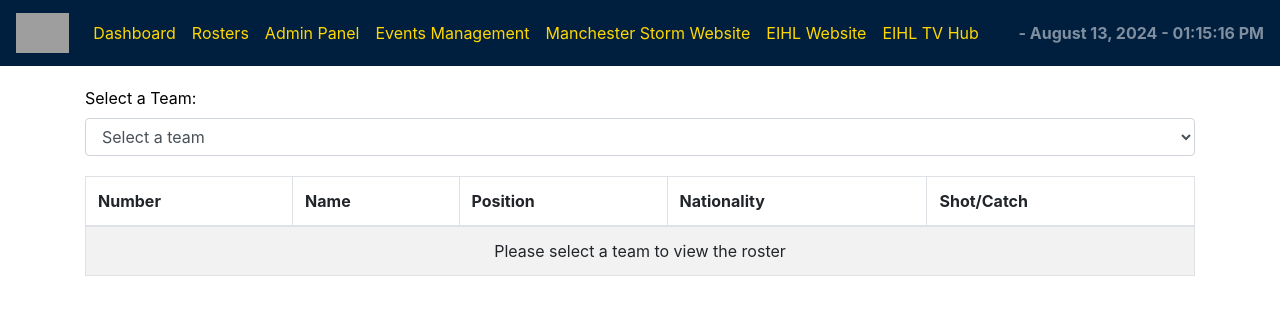
After one commit to TrixR6/manchester_storm_dashboard, a Flask app: template templates/roster.html in a window 1280 px wide. The commit adds this page. Shown: the top 315 px of the page. Run offline with Flask 3, Linux system fonts and the light colour scheme; the template is opened without the code that fills it, so the values that code supplies are empty; parts of the project's set-up code (start-up, migrations or seed data) failed here and were passed over; some libraries are stand-ins or nearby versions; grey boxes are pictures that could not be loaded.

Commit message:
Adding Roster Page
Adding Roster page that pulls roster data from roster_data.json

This file is NOT included in this commit

```diff
--- a/app.py
+++ b/app.py
@@ -3,6 +3,7 @@ import requests
 import xml.etree.ElementTree as ET
 from datetime import datetime
 import time
+import json
 
 app = Flask(__name__)
 app.secret_key = 'BingBong'
@@ -13,8 +14,8 @@ app_state = {
     'game_title': 'Manchester Storm vs Opponent',
     'home_team': 'Manchester Storm',
     'home_team_logo': 'https://www.eliteleague.co.uk/photo/team/team_11.png',
-    'away_team': 'Opponent',
-    'away_team_logo': '',
+    'away_team': 'Sheffield Steelers',
+    'away_team_logo': 'https://www.eliteleague.co.uk/photo/team/team_13.png',
     'message': '',
     'is_message_sent': False,
     'team1_score': 0,
@@ -32,7 +33,9 @@ teams = {
     'Glasgow Clan': 'https://www.eliteleague.co.uk/photo/team/team_9.png',
     'Guildford Flames': 'https://www.eliteleague.co.uk/photo/team/team_10.png',
     'Nottingham Panthers': 'https://www.eliteleague.co.uk/photo/team/team_12.png',
-    'Sheffield Steelers': 'https://www.eliteleague.co.uk/photo/team/team_13.png'
+    'Sheffield Steelers': 'https://www.eliteleague.co.uk/photo/team/team_13.png',
+    'Université du Québec à Trois-Rivières Patriotes': 'https://upload.wikimedia.org/wikipedia/en/c/ca/UQTR_Patriotes_Logo.png',
+    'Lausitzer Füchse': 'https://upload.wikimedia.org/wikipedia/en/5/57/Logo_Lausitzer_F%C3%BCchse.png'
 }
 
 vmix_cache = {
@@ -126,6 +129,22 @@ def admin():
 
     return render_template('admin.html', state=app_state)
 
+with open('roster_data.json') as f:
+    roster_data = json.load(f)
+
+@app.route('/roster')
+def roster():
+    teams = roster_data.keys()
+    return render_template('roster.html', teams=teams,state=app_state)
+
+@app.route('/get_roster', methods=['POST'])
+def get_roster():
+    team = request.json['team']
+    if team in roster_data:
+        return jsonify(roster_data[team])
+    else:
+        return jsonify([])
+
 @app.route('/events', methods=['GET', 'POST'])
 def events():
     if 'events_logged_in' not in session:
--- a/templates/dashboard.html
+++ b/templates/dashboard.html
@@ -138,6 +138,9 @@
                     <a class="nav-link" href="/">Dashboard</a>
                 </li>
                 <li class="nav-item">
+                    <a class="nav-link" href="/roster">Rosters</a>
+                </li>
+                <li class="nav-item">
                     <a class="nav-link" href="/admin">Admin Panel</a>
                 </li>
                 <li class="nav-item">
--- a/templates/events.html
+++ b/templates/events.html
@@ -140,7 +140,7 @@
 
             <div class="form-group">
                 <label for="timestamp">Timestamp:</label>
-                <input type="text" name="timestamp" id="timestamp" class="form-control" placeholder="HH:MM">
+                <input type="text" name="timestamp" id="timestamp" class="form-control" placeholder="MM:SS">
             </div>
 
             <button type="submit" name="add_event" class="btn btn-primary">Add Event</button>
@@ -152,7 +152,7 @@
             <div class="list-group-item event-card">
                 <form method="POST" class="form-inline">
                     <div class="form-group mx-sm-3 mb-2">
-                        <input type="text" class="form-control" name="event_timestamp" value="{{ event.timestamp }}" placeholder="HH:MM">
+                        <input type="text" class="form-control" name="event_timestamp" value="{{ event.timestamp }}" placeholder="MM:SS">
                     </div>
                     <div class="form-group mx-sm-3 mb-2">
                         <textarea class="form-control" name="event_content" style="width: 80%; height: 50px;" oninput="this.style.height = ''; this.style.height = this.scrollHeight + 'px'">{{ event.content }}</textarea>
--- /dev/null
+++ b/templates/roster.html
@@ -0,0 +1,169 @@
+<!DOCTYPE html>
+<html lang="en">
+
+<head>
+    <meta charset="UTF-8">
+    <meta name="viewport" content="width=device-width, initial-scale=1.0">
+    <title>Team Roster</title>
+    <link href="https://stackpath.bootstrapcdn.com/bootstrap/4.5.2/css/bootstrap.min.css" rel="stylesheet">
+    <link rel="icon" href="https://upload.wikimedia.org/wikipedia/en/c/c7/ManchesterStorm.png" type="image/png">
+    <style>
+        body {
+            background-color: #FFFFFF;
+            color: #000000;
+        }
+
+        .navbar {
+            background-color: #001F3F;
+        }
+
+        .navbar-brand img {
+            height: 40px;
+        }
+
+        .navbar-nav .nav-link {
+            color: #FFD700 !important;
+        }
+
+        .navbar-nav .nav-link:hover {
+            color: #FFFFFF !important;
+        }
+
+        .clock {
+            font-weight: bold;
+            color: #FFD700;
+        }
+
+        .dropdown {
+            margin-top: 20px;
+        }
+
+        .table {
+            margin-top: 20px;
+        }
+    </style>
+</head>
+
+<body>
+    <nav class="navbar navbar-expand-lg navbar-dark">
+        <a class="navbar-brand" href="#"><img src="https://upload.wikimedia.org/wikipedia/en/c/c7/ManchesterStorm.png"
+                alt="Team Logo"></a>
+        <button class="navbar-toggler" type="button" data-toggle="collapse" data-target="#navbarNav"
+            aria-controls="navbarNav" aria-expanded="false" aria-label="Toggle navigation">
+            <span class="navbar-toggler-icon"></span>
+        </button>
+        <div class="collapse navbar-collapse" id="navbarNav">
+            <ul class="navbar-nav">
+                <li class="nav-item">
+                    <a class="nav-link" href="/">Dashboard</a>
+                </li>
+                <li class="nav-item">
+                    <a class="nav-link" href="/roster">Rosters</a>
+                </li>
+                <li class="nav-item">
+                    <a class="nav-link" href="/admin">Admin Panel</a>
+                </li>
+                <li class="nav-item">
+                    <a class="nav-link" href="/events">Events Management</a>
+                </li>
+                <li class="nav-item">
+                    <a class="nav-link" href="https://www.manchesterstorm.com/" target="_blank">Manchester Storm Website</a>
+                </li>
+                <li class="nav-item">
+                    <a class="nav-link" href="https://www.eliteleague.co.uk/" target="_blank">EIHL Website</a>
+                </li>
+                <li class="nav-item">
+                    <a class="nav-link" href="https://hub.eihl.tv/users/sign_in" target="_blank">EIHL TV Hub</a>
+                </li>
+            </ul>
+            <span class="navbar-text ml-auto clock">
+                <span id="currentStage">{{ state.current_stage.replace('_', ' ') }}</span> -
+                <span id="datetime"></span>
+            </span>
+        </div>
+    </nav>
+
+    <div class="container">
+        <div class="dropdown">
+            <label for="teamSelect">Select a Team:</label>
+            <select class="form-control" id="teamSelect" onchange="fetchRoster()">
+                <option value="" disabled selected>Select a team</option>
+                <option value="Manchester Storm">Manchester Storm</option>
+                <option value="Belfast Giants">Belfast Giants</option>
+                <option value="Cardiff Devils">Cardiff Devils</option>
+                <option value="Coventry Blaze">Coventry Blaze</option>
+                <option value="Dundee Stars">Dundee Stars</option>
+                <option value="Fife Flyers">Fife Flyers</option>
+                <option value="Glasgow Clan">Glasgow Clan</option>
+                <option value="Guildford Flames">Guildford Flames</option>
+                <option value="Nottingham Panthers">Nottingham Panthers</option>
+                <option value="Sheffield Steelers">Sheffield Steelers</option>
+                <option value="Université du Québec à Trois-Rivières Patriotes">Université du Québec à Trois-Rivières Patriotes</option>
+                <option value="Lausitzer Füchse">Lausitzer Füchse</option>
+            </select>
+        </div>
+
+        <table class="table table-striped table-bordered">
+            <thead>
+                <tr>
+                    <th>Number</th>
+                    <th>Name</th>
+                    <th>Position</th>
+                    <th>Nationality</th>
+                    <th>Shot/Catch</th>
+                </tr>
+            </thead>
+            <tbody id="rosterTable">
+                <tr>
+                    <td colspan="5" class="text-center">Please select a team to view the roster</td>
+                </tr>
+            </tbody>
+        </table>
+    </div>
+
+    <script src="https://code.jquery.com/jquery-3.5.1.slim.min.js"></script>
+    <script src="https://cdn.jsdelivr.net/npm/@popperjs/core@2.5.2/dist/umd/popper.min.js"></script>
+    <script src="https://stackpath.bootstrapcdn.com/bootstrap/4.5.2/js/bootstrap.min.js"></script>
+    <script>
+        function updateClock() {
+            const now = new Date();
+            const options = { year: 'numeric', month: 'long', day: 'numeric', hour: '2-digit', minute: '2-digit', second: '2-digit' };
+            document.getElementById('datetime').innerText = now.toLocaleDateString('en-US', options).replace(' at ', ' - ');
+        }
+
+        function fetchRoster() {
+            const team = document.getElementById('teamSelect').value;
+            if (team) {
+                fetch('/get_roster', {
+                    method: 'POST',
+                    headers: {
+                        'Content-Type': 'application/json'
+                    },
+                    body: JSON.stringify({ team: team })
+                })
+                .then(response => response.json())
+                .then(data => {
+                    const rosterTable = document.getElementById('rosterTable');
+                    rosterTable.innerHTML = '';
+                    data.forEach(player => {
+                        const row = `
+                            <tr>
+                                <td>${player.number}</td>
+                                <td>${player.name}</td>
+                                <td>${player.position}</td>
+                                <td>${player.nationality}</td>
+                                <td>${player.shot_catch}</td>
+                            </tr>
+                        `;
+                        rosterTable.insertAdjacentHTML('beforeend', row);
+                    });
+                });
+            }
+        }
+
+        setInterval(updateClock, 1000);
+        updateClock();
+    </script>
+</body>
+
+</html>
```
Also changed, not shown: templates/admin.html (+9 -0 lines).
